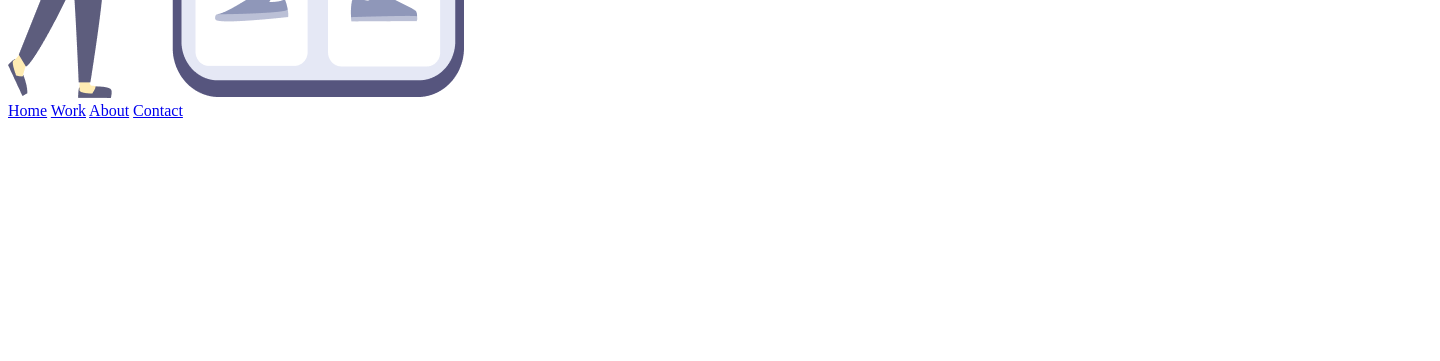
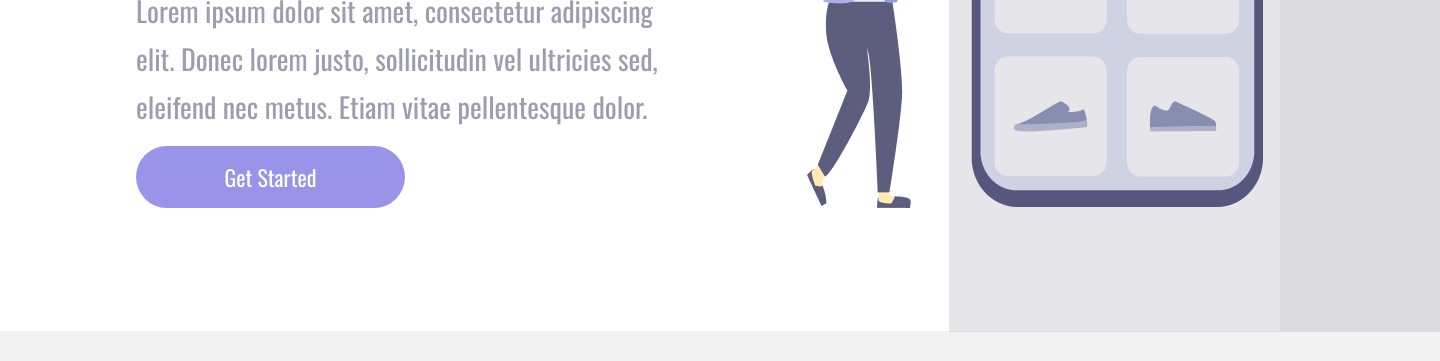
Before and after one commit to PedroHenriqueDias7/Aprendizado-DevClub-css-projeto1-pt2, a plain HTML site: page index.html in a window 1280 px wide. Shown: the part 599-960 px from the top of the page, 1440 px wide, since content can reach past the window. Before the commit the page ends 800 px from the top, so only its background shows below. Drawn offline with nearby package versions, Linux system fonts and the light colour scheme.

Commit message:
renomeado o arquivo css

```diff
--- a/index.html
+++ b/index.html
@@ -3,7 +3,7 @@
     <head>
         <meta charset="UTF-8">
         <meta name="viewport" content="width=device-width, initial-scale=1.0">
-        <link rel="stylesheet" href="./7-Desafio.css">
+        <link rel="stylesheet" href="./styles.css">
         <link rel="preconnect" href="https://fonts.googleapis.com">
         <link rel="preconnect" href="https://fonts.gstatic.com" crossorigin>
         <link href="https://fonts.googleapis.com/css2?family=Oswald:wght@200..700&display=swap" rel="stylesheet">
```
